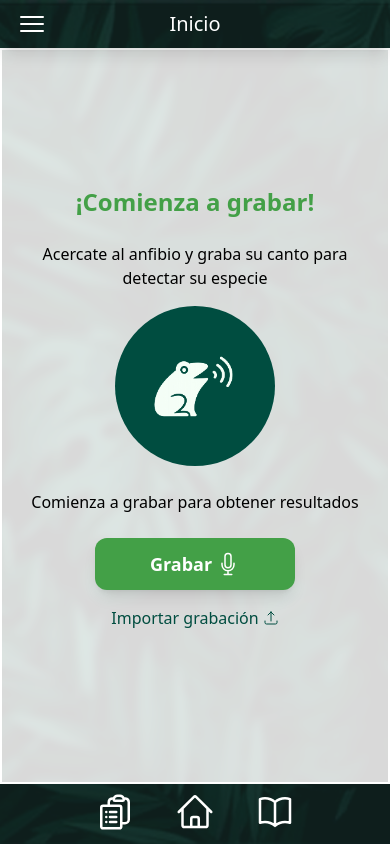
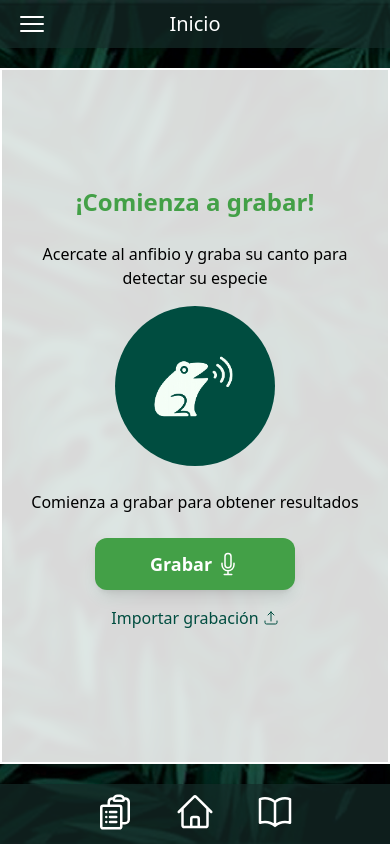
Before and after one commit to camiastrada/PhibIA-app, a React (Vite) app in the folder phibIA-app/frontend/: page / in a window 390 px wide. Built offline with nearby package versions, Linux system fonts and the light colour scheme.

Commit message:
view for phones update

```diff
--- a/phibIA-app/frontend/src/layouts/DahboardLayout.tsx
+++ b/phibIA-app/frontend/src/layouts/DahboardLayout.tsx
@@ -19,7 +19,7 @@ export default function DashboardLayout() {
       <Topbar />
       <div className="flex flex-col md:flex-row justify-center items-center w-full h-full overflow-y-clip overflow-x-hidden">
         <div className="flex md:hidden h-12 w-full"/>
-        <div className="flex-1 flex md:flex-auto md:justify-center md:items-center h-full">
+        <div className="flex-1 flex md:flex-auto md:justify-center md:items-center h-full p-5">
           <Outlet />
         </div>
         <div className="flex md:hidden h-15 w-full"/>
```
